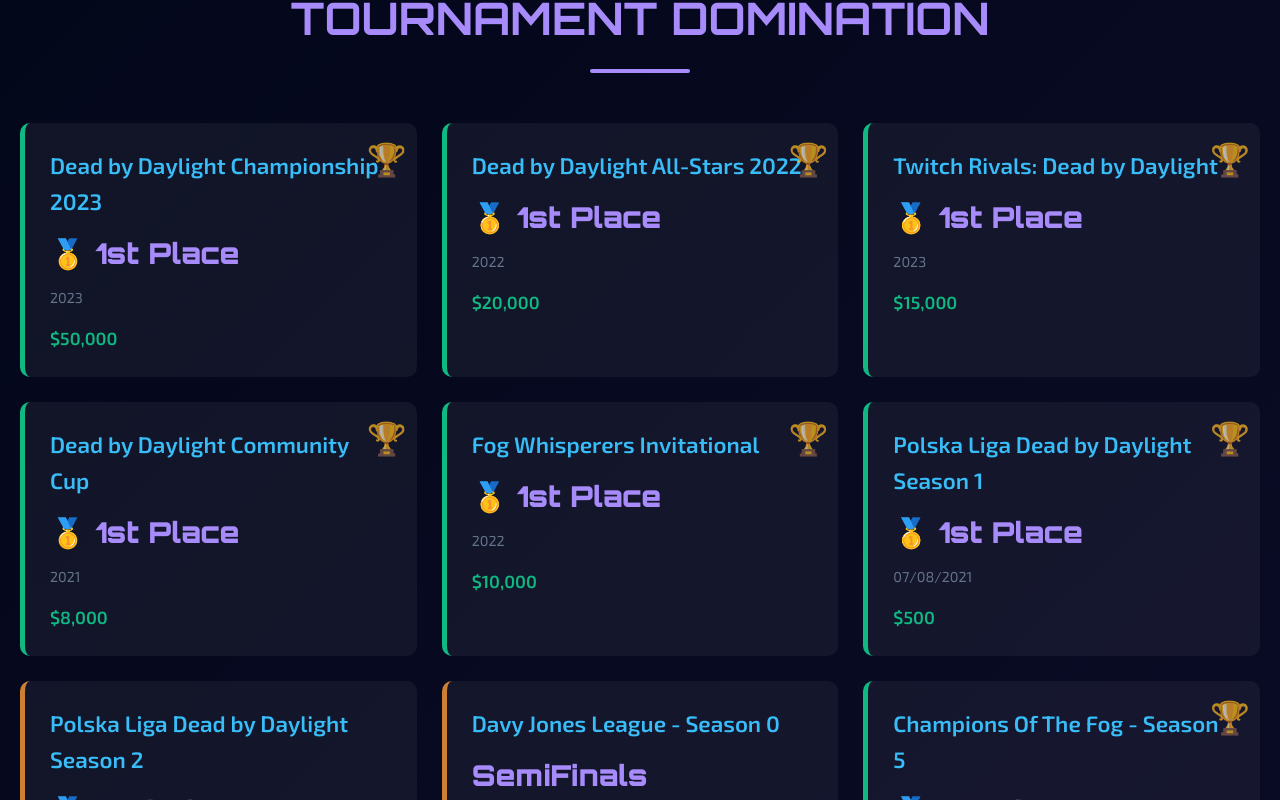
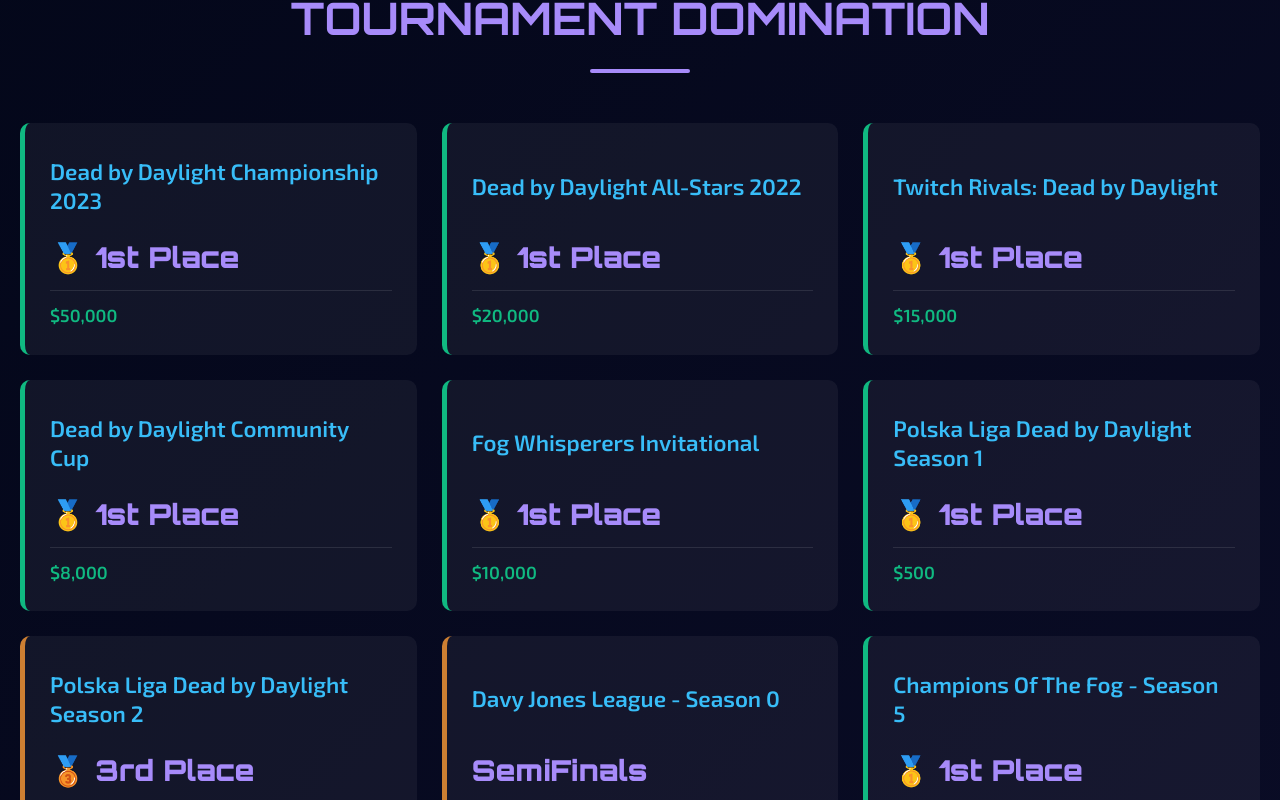
Before and after one commit to rofleksey/maznevich, a Vue app: page / in a window 1280 px wide. Shown: the part 680-1480 px from the top of the page. Built offline with nearby package versions, Linux system fonts and the light colour scheme.

Commit message:
Alter tournament list

```diff
--- a/src/components/TournamentSection.vue
+++ b/src/components/TournamentSection.vue
@@ -11,7 +11,6 @@
         >
           <div class="tournament-name">{{ tournament.name }}</div>
           <div class="tournament-result">{{ tournament.result }}</div>
-          <div class="tournament-date">{{ tournament.date }}</div>
           <div class="tournament-prize">{{ tournament.prize }}</div>
         </div>
       </div>
@@ -25,97 +24,96 @@
 
 const tournaments = ref<Tournament[]>([
   // Major Tournaments
-  { name: "Dead by Daylight Championship 2023", result: "🥇 1st Place", date: "2023", prize: "$50,000", type: "win" },
-  { name: "Dead by Daylight All-Stars 2022", result: "🥇 1st Place", date: "2022", prize: "$20,000", type: "win" },
-  { name: "Twitch Rivals: Dead by Daylight", result: "🥇 1st Place", date: "2023", prize: "$15,000", type: "win" },
-  { name: "Dead by Daylight Community Cup", result: "🥇 1st Place", date: "2021", prize: "$8,000", type: "win" },
-  { name: "Fog Whisperers Invitational", result: "🥇 1st Place", date: "2022", prize: "$10,000", type: "win" },
+  { name: "Dead by Daylight Championship 2023", result: "🥇 1st Place", prize: "$50,000", type: "win" },
+  { name: "Dead by Daylight All-Stars 2022", result: "🥇 1st Place", prize: "$20,000", type: "win" },
+  { name: "Twitch Rivals: Dead by Daylight", result: "🥇 1st Place", prize: "$15,000", type: "win" },
+  { name: "Dead by Daylight Community Cup", result: "🥇 1st Place", prize: "$8,000", type: "win" },
+  { name: "Fog Whisperers Invitational", result: "🥇 1st Place", prize: "$10,000", type: "win" },
 
   // Team Tournaments
-  { name: "Polska Liga Dead by Daylight Season 1", result: "🥇 1st Place", date: "07/08/2021", prize: "$500", type: "win" },
-  { name: "Polska Liga Dead by Daylight Season 2", result: "🥉 3rd Place", date: "03/10/2021", prize: "$200", type: "place3" },
-  { name: "Davy Jones League - Season 0", result: "SemiFinals", date: "03/09/2022", prize: "$100", type: "place3" },
+  { name: "Polska Liga Dead by Daylight Season 1", result: "🥇 1st Place", prize: "$500", type: "win" },
+  { name: "Polska Liga Dead by Daylight Season 2", result: "🥉 3rd Place", prize: "$200", type: "place3" },
+  { name: "Davy Jones League - Season 0", result: "SemiFinals", prize: "$100", type: "place3" },
 
   // Prize Tournaments
-  { name: "Champions Of The Fog - Season 5", result: "🥇 1st Place", date: "04/12/2022", prize: "$150", type: "win" },
-  { name: "Liga Kabata - Season 1", result: "🥇 1st Place", date: "18/11/2022", prize: "$175", type: "win" },
-  { name: "Liga Kabata - Season 2", result: "🥉 3rd Place", date: "08/04/2023", prize: "$120", type: "place3" },
-  { name: "Dzigon Cup 3", result: "🥇 1st Place", date: "12/11/2022", prize: "$50", type: "win" },
-  { name: "R4VEN's Blood Tournament 2", result: "🥇 1st Place", date: "08/08/2022", prize: "$25", type: "win" },
-  { name: "The Bar Tournament", result: "🥉 3rd Place", date: "07/05/2023", prize: "$32", type: "place3" },
-  { name: "Limerence Fate Awaits", result: "🥉 3rd Place", date: "08/07/2023", prize: "$27", type: "place3" },
+  { name: "Champions Of The Fog - Season 5", result: "🥇 1st Place", prize: "$150", type: "win" },
+  { name: "Liga Kabata - Season 1", result: "🥇 1st Place", prize: "$175", type: "win" },
+  { name: "Liga Kabata - Season 2", result: "🥉 3rd Place", prize: "$120", type: "place3" },
+  { name: "Dzigon Cup 3", result: "🥇 1st Place", prize: "$50", type: "win" },
+  { name: "R4VEN's Blood Tournament 2", result: "🥇 1st Place", prize: "$25", type: "win" },
+  { name: "The Bar Tournament", result: "🥉 3rd Place", prize: "$32", type: "place3" },
+  { name: "Limerence Fate Awaits", result: "🥉 3rd Place", prize: "$27", type: "place3" },
 
   // Mała Liga Kabata Series
-  { name: "Mała Liga Kabata 6", result: "🥈 2nd Place", date: "06/12/2024", prize: "$25", type: "place2" },
-  { name: "Mała Liga Kabata 5", result: "5th Place", date: "23/08/2024", prize: "$25", type: "place3" },
-  { name: "Mała Liga Kabata 4", result: "5th Place", date: "30/04/2024", prize: "$100", type: "place3" },
-  { name: "Mała Liga Kabata 2", result: "🥉 3rd Place", date: "08/09/2023", prize: "$25", type: "place3" },
-  { name: "Mała Liga Kabata", result: "5th Place", date: "27/06/2023", prize: "$8", type: "place3" },
+  { name: "Mała Liga Kabata 6", result: "🥈 2nd Place", prize: "$25", type: "place2" },
+  { name: "Mała Liga Kabata 5", result: "5th Place", prize: "$25", type: "place3" },
+  { name: "Mała Liga Kabata 4", result: "5th Place", prize: "$100", type: "place3" },
+  { name: "Mała Liga Kabata 2", result: "🥉 3rd Place", prize: "$25", type: "place3" },
+  { name: "Mała Liga Kabata", result: "5th Place", prize: "$8", type: "place3" },
 
   // Other Tournaments
-  { name: "Dead By Trials", result: "🥇 1st Place", date: "01/04/2023", prize: "$100", type: "win" },
-  { name: "Downtown DBD Tournament", result: "🥈 2nd Place", date: "06/07/2022", prize: "$50", type: "place2" },
-  { name: "Fate Awaits July", result: "🥉 3rd Place", date: "17/07/2022", prize: "$50", type: "place3" },
-  { name: "1 z 10 Overtime", result: "🥈 2nd Place", date: "23/02/2025", prize: "$50", type: "place2" },
-  { name: "Shaysome Tournament", result: "QuarterFinals", date: "28/08/2022", prize: "$30", type: "place3" },
+  { name: "Dead By Trials", result: "🥇 1st Place", prize: "$100", type: "win" },
+  { name: "Downtown DBD Tournament", result: "🥈 2nd Place", prize: "$50", type: "place2" },
+  { name: "Fate Awaits July", result: "🥉 3rd Place", prize: "$50", type: "place3" },
+  { name: "1 z 10 Overtime", result: "🥈 2nd Place", prize: "$50", type: "place2" },
+  { name: "Shaysome Tournament", result: "QuarterFinals", prize: "$30", type: "place3" },
 
   // 1v1 Tournament Events (NonchQueen Series)
-  { name: "NONCHQUEEN.Ttv 1v1 EVENT ANIMU19Ttv", result: "🥇 1st Place", date: "2023", prize: "$30", type: "win" },
-  { name: "NONCHQUEEN.Ttv & Raven 1v1 EVENT", result: "🥇 1st Place", date: "2023", prize: "$20", type: "win" },
-  { name: "NONCHQUEEN.Ttv 1v1 EVENT CATALEAN", result: "🥇 1st Place", date: "2023", prize: "$20", type: "win" },
-  { name: "NONCHQUEEN.Ttv 1v1 EVENT SUPERBUBBA", result: "🥇 1st Place", date: "2023", prize: "$20", type: "win" },
-  { name: "NONCHQUEEN.Ttv 1v1 EVENT PIKZ", result: "🥇 1st Place", date: "2023", prize: "$20", type: "win" },
-  { name: "NONCHQUEEN.Ttv 1v1 EVENT TURKI", result: "🥇 1st Place", date: "2023", prize: "$20", type: "win" },
-  { name: "NONCHQUEEN.Ttv 1v1 EVENT V1RTUOZ", result: "🥇 1st Place", date: "2023", prize: "$20", type: "win" },
-  { name: "NONCHQUEEN.Ttv 1v1 EVENT JUY_l.Ttv", result: "🥇 1st Place", date: "2023", prize: "$20", type: "win" },
+  { name: "NONCHQUEEN.Ttv 1v1 EVENT ANIMU19Ttv", result: "🥇 1st Place", prize: "$30", type: "win" },
+  { name: "NONCHQUEEN.Ttv & Raven 1v1 EVENT", result: "🥇 1st Place", prize: "$20", type: "win" },
+  { name: "NONCHQUEEN.Ttv 1v1 EVENT CATALEAN", result: "🥇 1st Place", prize: "$20", type: "win" },
+  { name: "NONCHQUEEN.Ttv 1v1 EVENT SUPERBUBBA", result: "🥇 1st Place", prize: "$20", type: "win" },
+  { name: "NONCHQUEEN.Ttv 1v1 EVENT PIKZ", result: "🥇 1st Place", prize: "$20", type: "win" },
+  { name: "NONCHQUEEN.Ttv 1v1 EVENT TURKI", result: "🥇 1st Place", prize: "$20", type: "win" },
+  { name: "NONCHQUEEN.Ttv 1v1 EVENT V1RTUOZ", result: "🥇 1st Place", prize: "$20", type: "win" },
+  { name: "NONCHQUEEN.Ttv 1v1 EVENT JUY_l.Ttv", result: "🥇 1st Place", prize: "$20", type: "win" },
 
   // More 1v1 Events (15$ prize range)
-  { name: "NONCHQUEEN.Ttv 1v1 EVENT RIW", result: "🥇 1st Place", date: "2023", prize: "$15", type: "win" },
-  { name: "NONCHQUEEN.Ttv 1v1 EVENT SKILLZY1V1", result: "🥇 1st Place", date: "2023", prize: "$15", type: "win" },
-  { name: "NONCHQUEEN.Ttv 1v1 EVENT TNAFR", result: "🥇 1st Place", date: "2023", prize: "$15", type: "win" },
-  { name: "NONCHQUEEN.Ttv 1v1 EVENT Qwertex", result: "🥇 1st Place", date: "2023", prize: "$15", type: "win" },
-  { name: "NONCHQUEEN.Ttv 1v1 EVENT FORK", result: "🥇 1st Place", date: "2023", prize: "$15", type: "win" },
-  { name: "NONCHQUEEN.Ttv 1v1 EVENT zRAUL", result: "🥇 1st Place", date: "2023", prize: "$15", type: "win" },
-  { name: "NONCHQUEEN.Ttv 1v1 EVENT MRKIN", result: "🥇 1st Place", date: "2023", prize: "$15", type: "win" },
-  { name: "NONCHQUEEN.Ttv 1v1 EVENT DAEMON1V1_", result: "🥇 1st Place", date: "2023", prize: "$15", type: "win" },
-  { name: "NONCHQUEEN.Ttv 1v1 EVENT S1RP1CKL3_PEDRO", result: "🥇 1st Place", date: "2023", prize: "$15", type: "win" },
-  { name: "NONCHQUEEN.Ttv 1v1 EVENT x1KARMA_", result: "🥇 1st Place", date: "2023", prize: "$15", type: "win" },
-  { name: "NONCHQUEEN.Ttv 1v1 EVENT ZAHADBD", result: "🥇 1st Place", date: "2023", prize: "$15", type: "win" },
-  { name: "NONCHQUEEN.Ttv 1v1 EVENT Qwertex", result: "🥇 1st Place", date: "2023", prize: "$15", type: "win" },
-  { name: "NONCHQUEEN.Ttv 1v1 EVENT Ex0i", result: "🥇 1st Place", date: "2023", prize: "$15", type: "win" },
-  { name: "NONCHQUEEN.Ttv 1v1 EVENT KIRITO", result: "🥇 1st Place", date: "2023", prize: "$15", type: "win" },
-  { name: "NONCHQUEEN.Ttv 1v1 EVENT SKILLZY", result: "🥇 1st Place", date: "2023", prize: "$15", type: "win" },
-  { name: "NONCHQUEEN.Ttv 1v1 EVENT BUBBA/BUBS", result: "🥇 1st Place", date: "2023", prize: "$15", type: "win" },
-  { name: "NONCHQUEEN.Ttv 1v1 EVENT FRIQ", result: "🥇 1st Place", date: "2023", prize: "$15", type: "win" },
-  { name: "NONCHQUEEN.Ttv 1v1 EVENT ETERNITY", result: "🥇 1st Place", date: "2023", prize: "$15", type: "win" },
-  { name: "NONCHQUEEN.Ttv 1v1 EVENT OBII", result: "🥇 1st Place", date: "2023", prize: "$15", type: "win" },
+  { name: "NONCHQUEEN.Ttv 1v1 EVENT RIW", result: "🥇 1st Place", prize: "$15", type: "win" },
+  { name: "NONCHQUEEN.Ttv 1v1 EVENT SKILLZY1V1", result: "🥇 1st Place", prize: "$15", type: "win" },
+  { name: "NONCHQUEEN.Ttv 1v1 EVENT TNAFR", result: "🥇 1st Place", prize: "$15", type: "win" },
+  { name: "NONCHQUEEN.Ttv 1v1 EVENT Qwertex", result: "🥇 1st Place", prize: "$15", type: "win" },
+  { name: "NONCHQUEEN.Ttv 1v1 EVENT FORK", result: "🥇 1st Place", prize: "$15", type: "win" },
+  { name: "NONCHQUEEN.Ttv 1v1 EVENT zRAUL", result: "🥇 1st Place", prize: "$15", type: "win" },
+  { name: "NONCHQUEEN.Ttv 1v1 EVENT MRKIN", result: "🥇 1st Place", prize: "$15", type: "win" },
+  { name: "NONCHQUEEN.Ttv 1v1 EVENT DAEMON1V1_", result: "🥇 1st Place", prize: "$15", type: "win" },
+  { name: "NONCHQUEEN.Ttv 1v1 EVENT S1RP1CKL3_PEDRO", result: "🥇 1st Place", prize: "$15", type: "win" },
+  { name: "NONCHQUEEN.Ttv 1v1 EVENT x1KARMA_", result: "🥇 1st Place", prize: "$15", type: "win" },
+  { name: "NONCHQUEEN.Ttv 1v1 EVENT ZAHADBD", result: "🥇 1st Place", prize: "$15", type: "win" },
+  { name: "NONCHQUEEN.Ttv 1v1 EVENT Ex0i", result: "🥇 1st Place", prize: "$15", type: "win" },
+  { name: "NONCHQUEEN.Ttv 1v1 EVENT KIRITO", result: "🥇 1st Place", prize: "$15", type: "win" },
+  { name: "NONCHQUEEN.Ttv 1v1 EVENT SKILLZY", result: "🥇 1st Place", prize: "$15", type: "win" },
+  { name: "NONCHQUEEN.Ttv 1v1 EVENT BUBBA/BUBS", result: "🥇 1st Place", prize: "$15", type: "win" },
+  { name: "NONCHQUEEN.Ttv 1v1 EVENT FRIQ", result: "🥇 1st Place", prize: "$15", type: "win" },
+  { name: "NONCHQUEEN.Ttv 1v1 EVENT ETERNITY", result: "🥇 1st Place", prize: "$15", type: "win" },
+  { name: "NONCHQUEEN.Ttv 1v1 EVENT OBII", result: "🥇 1st Place", prize: "$15", type: "win" },
 
   // Other 1v1 Events
-  { name: "Maznev Tournament #1", result: "🥇 1st Place", date: "2022", prize: "$2", type: "win" },
-  { name: "Zhiguli Tournament Extra #11", result: "🥈 2nd Place", date: "2022", prize: "$19", type: "place2" },
-  { name: "Carry ton VIP tournament", result: "🥇 1st Place", date: "2023", prize: "$32", type: "win" },
-  { name: "SymfonySiid's Oni 1v1", result: "🥇 1st Place", date: "2023", prize: "$16", type: "win" },
-  { name: "NonchQueen Billy 1v1 Event", result: "🥈 2nd Place", date: "2023", prize: "$10", type: "place2" },
-  { name: "Rebiirth Hillbilly 1v1 tourney", result: "🥈 2nd Place", date: "2023", prize: "$20", type: "place2" },
-  { name: "Die cup 1v1 tournament", result: "🥈 2nd Place", date: "2023", prize: "$5", type: "place2" },
-  { name: "DBD X'trem cup", result: "🥈 2nd Place", date: "2023", prize: "$10", type: "place2" },
-  { name: "Gauntlet Wraith Tourney", result: "🥉 3rd Place", date: "2023", prize: "$15", type: "place3" },
-  { name: "DocNoobzy's 1v1 Doc Event", result: "4th Place", date: "2023", prize: "$10", type: "place3" },
-  { name: "Dead by Daylight France Hillbilly's 1v1", result: "4th Place", date: "2023", prize: "$10", type: "place3" },
+  { name: "Maznev Tournament #1", result: "🥇 1st Place", prize: "$2", type: "win" },
+  { name: "Zhiguli Tournament Extra #11", result: "🥈 2nd Place", prize: "$19", type: "place2" },
+  { name: "Carry ton VIP tournament", result: "🥇 1st Place", prize: "$32", type: "win" },
+  { name: "SymfonySiid's Oni 1v1", result: "🥇 1st Place", prize: "$16", type: "win" },
+  { name: "NonchQueen Billy 1v1 Event", result: "🥈 2nd Place", prize: "$10", type: "place2" },
+  { name: "Rebiirth Hillbilly 1v1 tourney", result: "🥈 2nd Place", prize: "$20", type: "place2" },
+  { name: "Die cup 1v1 tournament", result: "🥈 2nd Place", prize: "$5", type: "place2" },
+  { name: "DBD X'trem cup", result: "🥈 2nd Place", prize: "$10", type: "place2" },
+  { name: "Gauntlet Wraith Tourney", result: "🥉 3rd Place", prize: "$15", type: "place3" },
+  { name: "DocNoobzy's 1v1 Doc Event", result: "4th Place", prize: "$10", type: "place3" },
+  { name: "Dead by Daylight France Hillbilly's 1v1", result: "4th Place", prize: "$10", type: "place3" },
 
   // Special 1v1 Events with prize amounts
-  { name: "TOURNEY 1V1 / TEOOW", result: "🥇 1st Place", date: "2023", prize: "$54", type: "win" },
-  { name: "AMAZING CHASE CORP 3min MM", result: "🥇 1st Place", date: "2023", prize: "$49", type: "win" },
-  { name: "SAM6x3 XENO'S BLIGHT EVENT", result: "🥇 1st Place", date: "2023", prize: "$22", type: "win" },
-  { name: "NONCHQUEEN BILLY 1V1 EVENT", result: "🥇 1st Place", date: "2023", prize: "$22", type: "win" },
-  { name: "BARTGEO WRAITH 1V1 EVENT", result: "🥇 1st Place", date: "2023", prize: "$32", type: "win" },
-  { name: "SAM BILLY 1V1 EVENT", result: "🥇 1st Place", date: "2023", prize: "$22", type: "win" },
-  { name: "IFOFAA HUNTRESS 1V1", result: "🥇 1st Place", date: "2023", prize: "$15", type: "win" },
+  { name: "TOURNEY 1V1 / TEOOW", result: "🥇 1st Place", prize: "$54", type: "win" },
+  { name: "AMAZING CHASE CORP 3min MM", result: "🥇 1st Place", prize: "$49", type: "win" },
+  { name: "SAM6x3 XENO'S BLIGHT EVENT", result: "🥇 1st Place", prize: "$22", type: "win" },
+  { name: "NONCHQUEEN BILLY 1V1 EVENT", result: "🥇 1st Place", prize: "$22", type: "win" },
+  { name: "BARTGEO WRAITH 1V1 EVENT", result: "🥇 1st Place", prize: "$32", type: "win" },
+  { name: "SAM BILLY 1V1 EVENT", result: "🥇 1st Place", prize: "$22", type: "win" },
+  { name: "IFOFAA HUNTRESS 1V1", result: "🥇 1st Place", prize: "$15", type: "win" },
 
   // Monthly 1v1 Events ($30 range)
-  { name: "1V1 EVENT Nurse - FEBRUARY", result: "🥇 1st Place", date: "02/22/2023", prize: "$30", type: "win" },
-  { name: "1V1 EVENT Blight - FEBRUARY", result: "🥇 1st Place", date: "02/15/2023", prize: "$30", type: "win" },
-  { name: "1V1 EVENT Singularity - FEBRUARY", result: "🥇 1st Place", date: "02/08/2023", prize: "$30", type: "win" }
+  { name: "1V1 EVENT Nurse - FEBRUARY", result: "🥇 1st Place", prize: "$30", type: "win" },
+  { name: "1V1 EVENT Blight - FEBRUARY", result: "🥇 1st Place", prize: "$30", type: "win" },
+  { name: "1V1 EVENT Singularity - FEBRUARY", result: "🥇 1st Place", prize: "$30", type: "win" }
 ])
 
 const handleTournamentHover = (event: Event) => {
@@ -144,6 +142,9 @@
   position: relative;
   overflow: hidden;
   cursor: pointer;
+  display: flex;
+  flex-direction: column;
+  min-height: 140px;
 }
 
 .tournament-card:hover {
@@ -153,15 +154,6 @@
 
 .tournament-card.win {
   border-left-color: var(--success);
-}
-
-.tournament-card.win::before {
-  content: '🏆';
-  position: absolute;
-  top: 10px;
-  right: 10px;
-  font-size: 2rem;
-  opacity: 0.7;
 }
 
 .tournament-card.place2 {
@@ -177,6 +169,10 @@
   font-weight: 700;
   color: var(--secondary);
   margin-bottom: 10px;
+  line-height: 1.3;
+  min-height: 3.4em; /* Allows for two lines of text */
+  display: flex;
+  align-items: center;
 }
 
 .tournament-result {
@@ -185,23 +181,31 @@
   font-family: var(--font-heading);
   color: var(--primary);
   margin-bottom: 10px;
-}
-
-.tournament-date {
-  color: var(--gray-light);
-  font-size: 0.9rem;
-  margin-bottom: 15px;
+  flex-shrink: 0;
 }
 
 .tournament-prize {
   color: var(--success);
   font-weight: 600;
   font-size: 1.1rem;
+  margin-top: auto;
+  padding-top: 10px;
+  border-top: 1px solid rgba(255, 255, 255, 0.1);
 }
 
 @media (max-width: 768px) {
   .tournament-grid {
     grid-template-columns: 1fr;
   }
+
+  .tournament-name {
+    font-size: 1.2rem;
+    min-height: 2.8em;
+  }
+
+  .tournament-card {
+    min-height: 130px;
+    padding: 20px;
+  }
 }
 </style>
--- a/src/types/index.ts
+++ b/src/types/index.ts
@@ -1,7 +1,6 @@
 export interface Tournament {
     name: string;
     result: string;
-    date: string;
     prize: string;
     type: 'win' | 'place2' | 'place3';
 }
```
